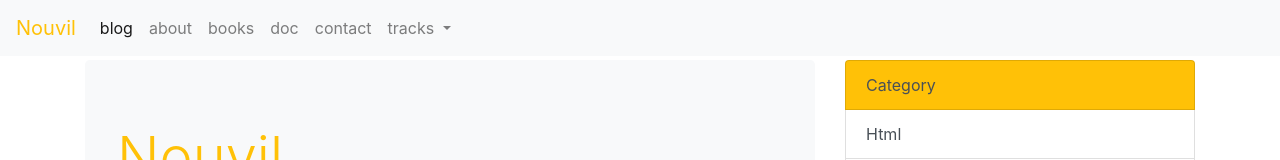
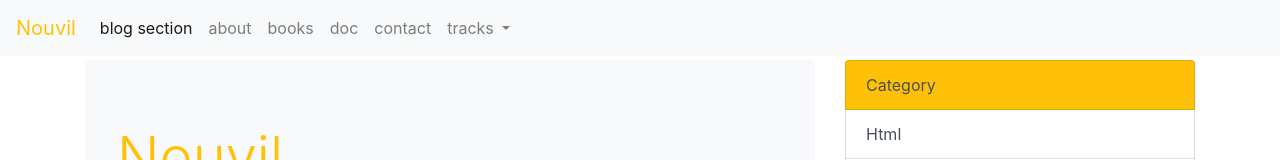
Before and after one commit to Karim-124/Bootstrab-project, a plain HTML site: page index.html in a window 1280 px wide. Shown: the top 160 px of the page. Drawn offline with Linux system fonts and the light colour scheme.

Commit message:
edit  name section

```diff
--- a/index.html
+++ b/index.html
@@ -40,7 +40,7 @@
         <div class="collapse navbar-collapse" id="navbarSupportedContent">
           <ul class="navbar-nav mr-auto">
             <li class="nav-item active">
-              <a class="nav-link" href="#">blog <span class="sr-only">(current)</span></a>
+              <a class="nav-link" href="#">blog section <span class="sr-only">(current)</span></a>
             </li>
             <li class="nav-item">
               <a class="nav-link" href="#">about</a>
```
